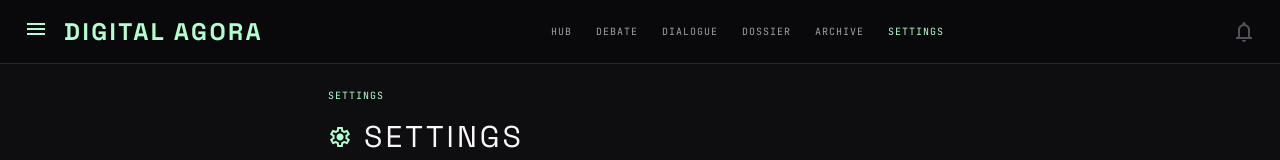
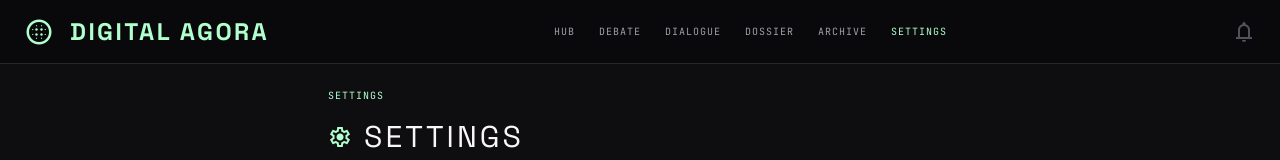
Before and after one commit to zihanlim/ai-phi, a Next.js app: page /settings in a window 1280 px wide. Shown: the top 160 px of the page. Built offline with nearby package versions, Linux system fonts and the light colour scheme.

Commit message:
feat: update header icon to blur_circular with 30px size

```diff
--- a/src/components/Header.tsx
+++ b/src/components/Header.tsx
@@ -21,8 +21,8 @@ export function Header({ showBreadcrumbs = false, breadcrumbs = [] }: HeaderProp
   return (
     <header className="fixed top-0 w-full z-50 bg-[#09090b] border-b border-[#27272a] flex justify-between items-center px-6 h-16">
       <div className="flex items-center gap-4">
-        <Link href="/" className="text-primary">
-          <span className="material-symbols-outlined">menu</span>
+        <Link href="/" className="text-primary self-center">
+          <span className="material-symbols-outlined align-middle" style={{ fontSize: '30px' }}>blur_circular</span>
         </Link>
         <h1 className="text-2xl font-headline font-bold tracking-widest text-primary uppercase">
           DIGITAL AGORA
```
